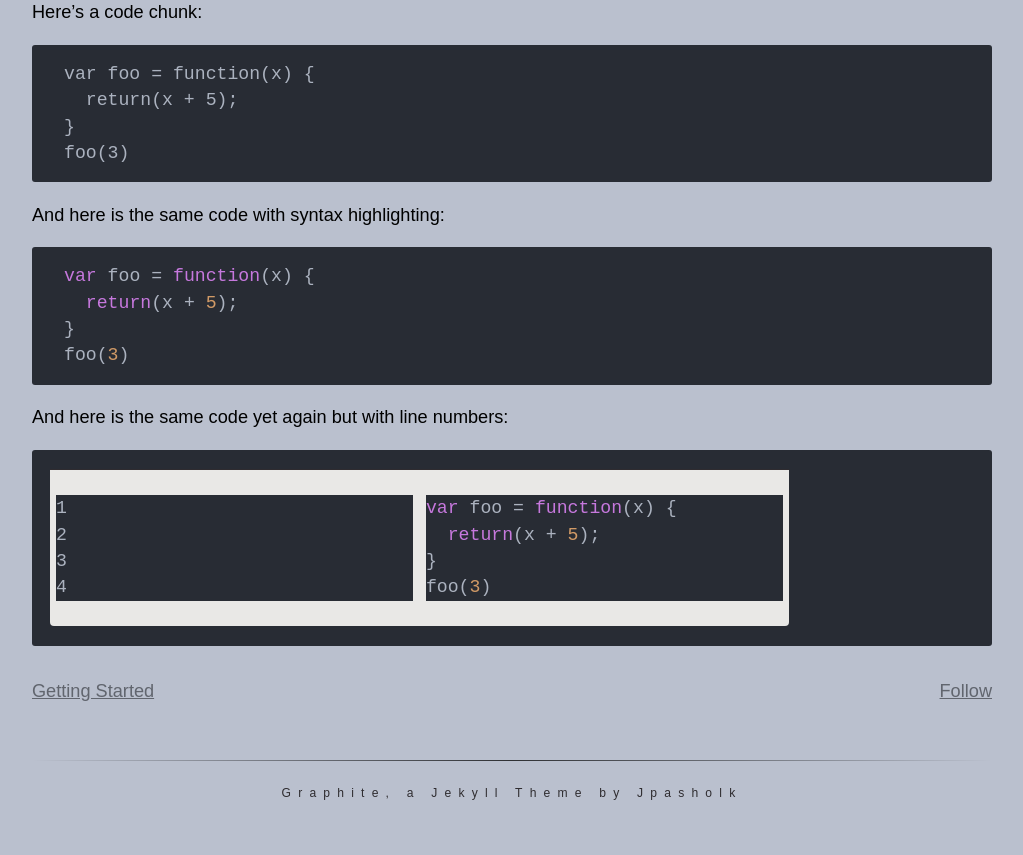
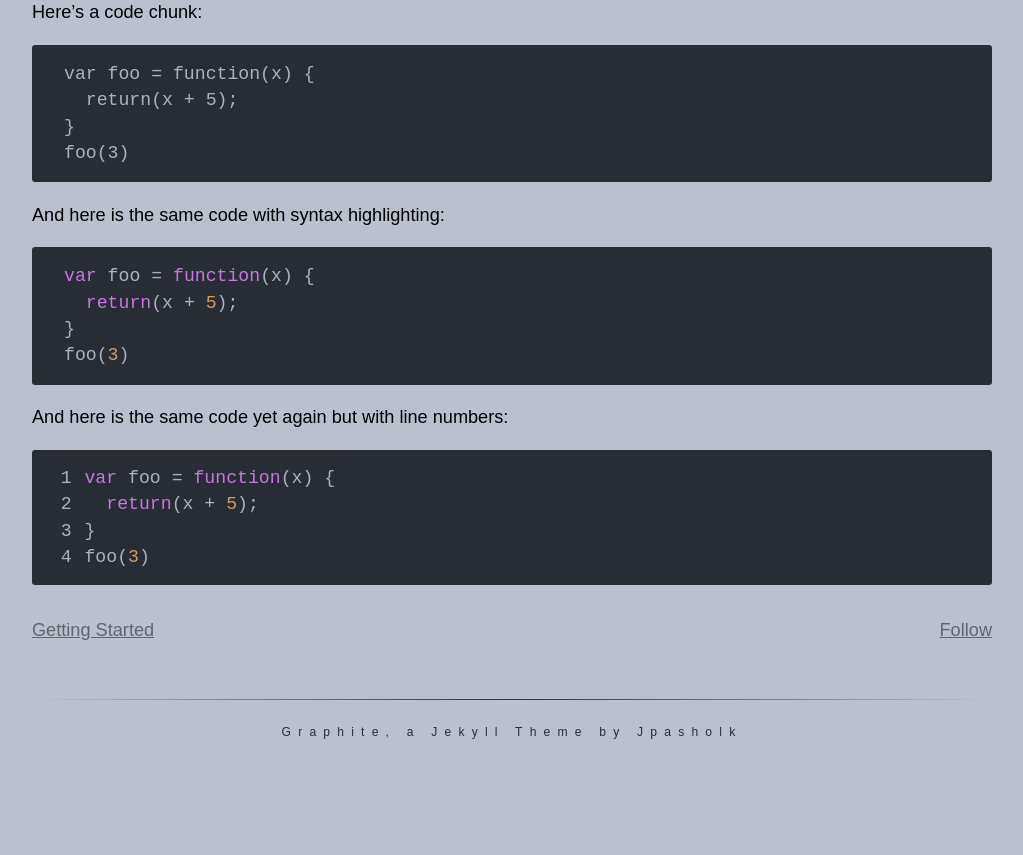
Before and after one commit to jpasholk/graphite, a Jekyll site: the page built from _posts/2018-04-28-markdown-test.markdown, in a window 1280 px wide. Shown: the part 1255-2110 px from the top of the page, without its empty margins (128-1151 px from the left). Built offline with Jekyll 4.4.1, drawn with Linux system fonts in a browser that asks for light colours; some web fonts are replaced; after the commit the page ends 2050 px from its top, so only the background shows below that.

Commit message:
Fixed some code styles that uses tables for line numbers.

```diff
--- a/_sass/syntax.scss
+++ b/_sass/syntax.scss
@@ -5,7 +5,7 @@
 code.highlighter-rouge {
   border-radius: 3px;
   color:#abb2bf;
-  background-color:#282c34;
+  background-color: #282c34;
   padding: .2rem .7rem;
 }
 
@@ -21,7 +21,16 @@ pre.highlight {
 
 figure.highlight {
   margin: 0;
-  padding: 0 1.1rem;
+  padding: 0 1.4rem;
   border-radius: 3px;
   overflow: scroll;
+  tr {
+    background-color: #282c34
+  }
+  table {
+    width: auto;
+  }
+  pre {
+    margin: .25rem auto;
+  }
 }
```
